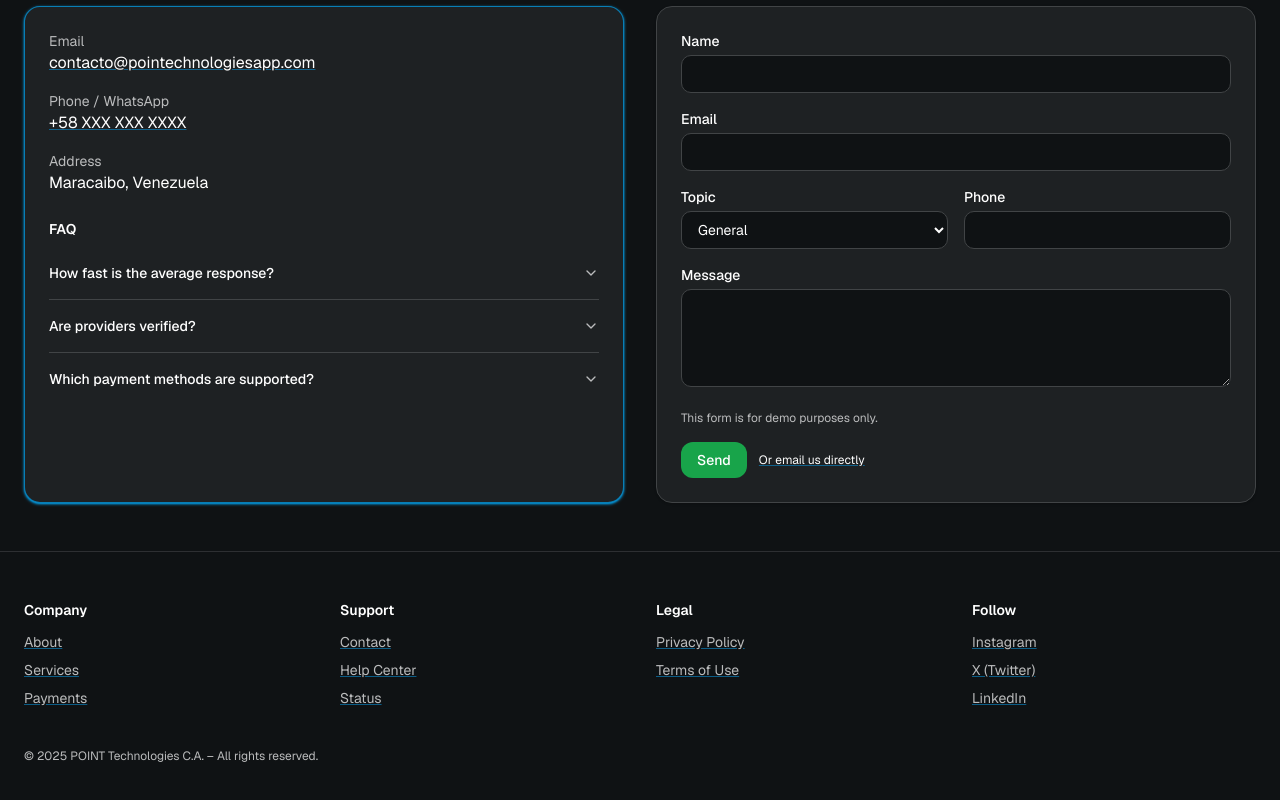
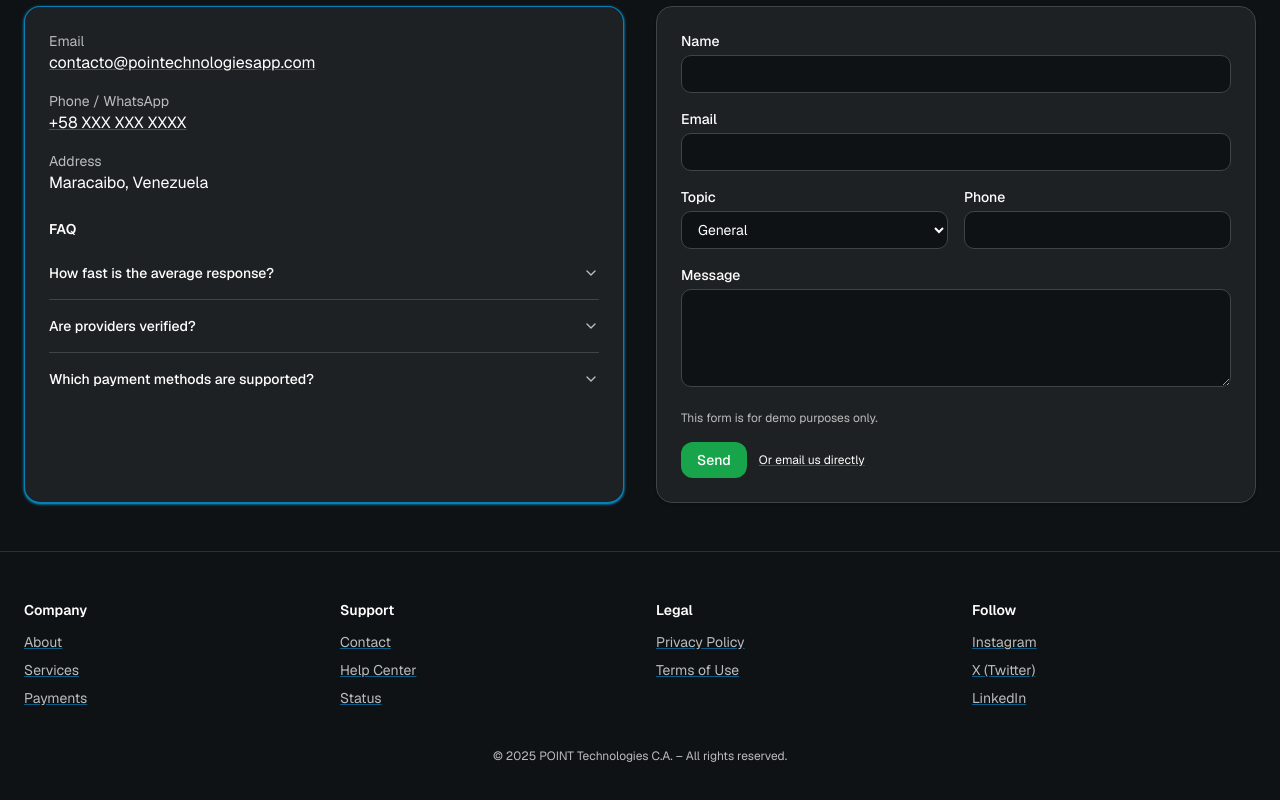
Before and after one commit to salmansadiq121/Point, a Next.js app: page / in a window 1280 px wide. Shown: the part 3283-4083 px from the top of the page. Built offline with nearby package versions, Linux system fonts and the light colour scheme.

Commit message:
latest updates

```diff
--- a/components/site-footer.tsx
+++ b/components/site-footer.tsx
@@ -117,7 +117,7 @@ export function SiteFooter() {
           </div>
         </div>
 
-        <div className="mt-10 text-xs text-muted-foreground">
+        <div className="mt-10 text-xs text-muted-foreground w-full flex items-center justify-center">
           <p>© 2025 POINT Technologies C.A. – All rights reserved.</p>
         </div>
       </div>
```
